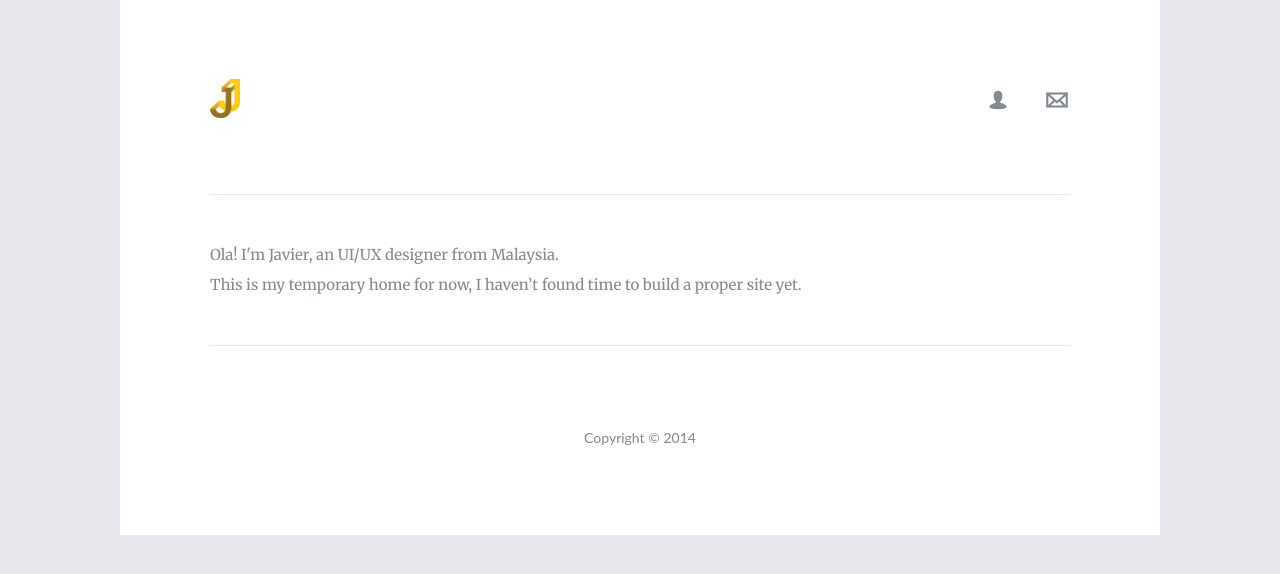
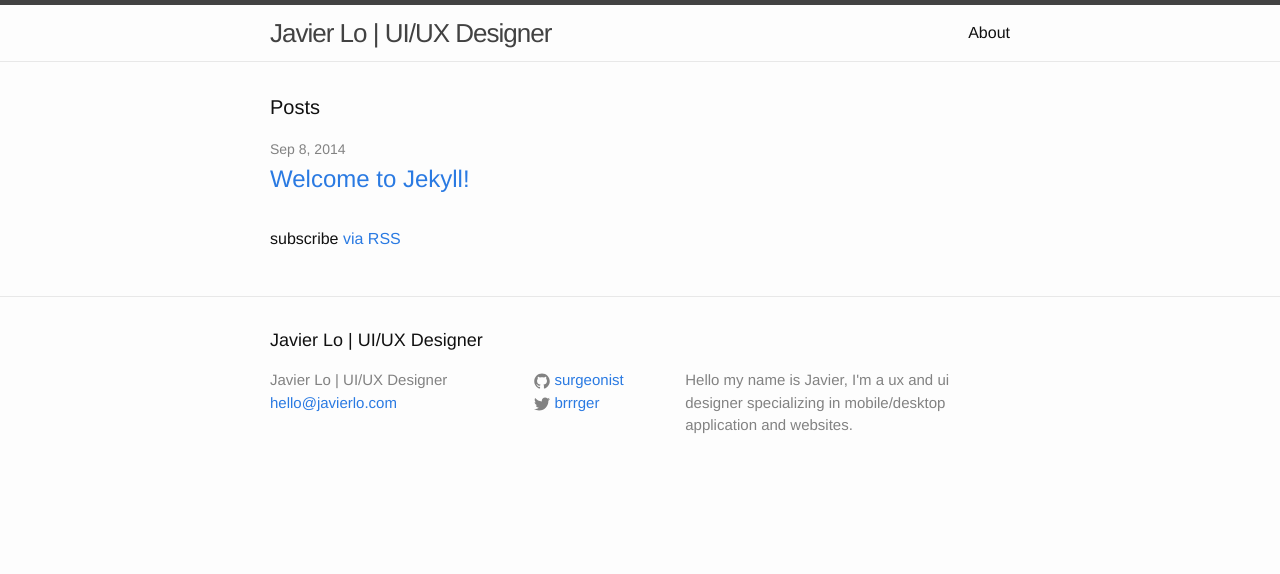
Before and after one commit to javierlocp/javierlocp.github.io, a Jekyll site: the page built from index.html, in a window 1280 px wide. Shown: the top 574 px of the page. Built offline with Jekyll 4.4.1, drawn with Linux system fonts in a browser that asks for light colours; nearby versions of some CDN libraries.

Commit message:
new beginning

```diff
--- a/index.html
+++ b/index.html
@@ -1,103 +1,23 @@
+---
+layout: default
+---
 
-<!DOCTYPE html>
+<div class="home">
 
-<!-- BEGIN HTML -->
+  <h1 class="page-heading">Posts</h1>
 
-<html dir="ltr" lang="en-US">
+  <ul class="post-list">
+    {% for post in site.posts %}
+      <li>
+        <span class="post-meta">{{ post.date | date: "%b %-d, %Y" }}</span>
 
-<head>
+        <h2>
+          <a class="post-link" href="{{ post.url | prepend: site.baseurl }}">{{ post.title }}</a>
+        </h2>
+      </li>
+    {% endfor %}
+  </ul>
 
-<!-- Designed & Developed by Ben Bate (http://benbate.com) -->
+  <p class="rss-subscribe">subscribe <a href="{{ "/feed.xml" | prepend: site.baseurl }}">via RSS</a></p>
 
-<meta charset="utf-8">
-
-<!-- PAGE TITLES -->
-
-<title>Javier | User Interface Designer</title>
-
-<!-- META -->
-
-<meta name="keywords" content="designer, user interface designer, user experience designer, ux designer, ui designer, ux design, ui design, javier lo, freelance designer malaysia, malaysia" />
-
-
-<!-- MAIN CSS -->
-
-<link href="style.css" rel="stylesheet" type="text/css" />
-
-<!-- SCRIPTS -->
-
-<script src="http://ajax.googleapis.com/ajax/libs/jquery/1.9.1/jquery.min.js"></script>
-
-<script src="js/jquery.jribbble-1.0.1.ugly.js"></script>
-
-<script src="js/site.js"></script>
-
-<!-- FONTS -->
-
-<link href='http://fonts.googleapis.com/css?family=Open+Sans:600,700' rel='stylesheet' type='text/css'>
-
-<link href='http://fonts.googleapis.com/css?family=Merriweather:300,400,700' rel='stylesheet' type='text/css'>
-
-<!-- SHORTCUT ICONS -->
-
-<link REL="SHORTCUT ICON" HREF="images/yourfavicon.ico">
-
-<link rel="apple-touch-icon-precomposed" href="images/youriphoneicon.png">
-
-<!-- RESPONSIVE (MOBILE) -->
-
-<meta name="viewport" content="width=device-width, minimum-scale=1.0, maximum-scale=1.0">
-
-</head>
-
-<body>
-
-<div id="container">
-
-	<header>
-
-		<a id="logo"><img src="images/logo.png"></a>
-
-		<nav>
-			<a id="about">X</a>
-			<a href="mailto:hello@javierlo.com">[</a>
-		</nav>
-
-	</header>
-
-	<div class="overlay"></div>
-
-	<div class="popup">
-
-		<p>I'm currently <span class="green">available</span> for hire.</p>
-		<p>Skype: javierlocp</p>
-		<p>Tel: (+60)016 881 8272</p>
-
-	</div>
-
-	<section id="intro">
-
-		<p>Ola! I'm Javier, an UI/UX designer from Malaysia.</p>
-		<p>This is my temporary home for now, I haven&rsquo;t found time to build a proper site yet.</p>
-
-	</section>
-
-	<section id="thumbnails">
-
-			<ul>
-
-			</ul>
-
-	</section><!-- END THUMBNAILS -->
-
-	<footer>
-
-		Copyright &copy; 2014
-
-	</footer>
-
-</div><!-- END CONTAINER -->
-
-</body>
-
-</html>
+</div>
--- a/style.css
+++ /dev/null
@@ -1,291 +0,0 @@
-@charset "UTF-8";
-
-/*-----------------------------------------------------------------------------------
-
-	Author: Ben Bate
-	Author URL: http://benbate.com
-
------------------------------------------------------------------------------------*/
-
-/*------ CSS RESET ------*/
-
-html, body, div, span, applet, object, iframe,
-h1, h2, h3, h4, h5, h6, p, blockquote, pre,
-a, abbr, acronym, address, big, cite, code,
-del, dfn, em, img, ins, kbd, q, s, samp,
-small, strike, strong, sub, sup, tt, var,
-b, u, i, center,
-dl, dt, dd, ol, ul, li,
-fieldset, form, label, legend,
-table, caption, tbody, tfoot, thead, tr, th, td,
-article, aside, canvas, details, embed,
-figure, figcaption, footer, header, hgroup,
-menu, nav, output, ruby, section, summary,
-time, mark, audio, video {
-	margin: 0;
-	padding: 0;
-	border: 0;
-	font-size: 100%;
-	font: inherit;
-	vertical-align: baseline;
-	-webkit-font-smoothing: antialiased;
-	font-smoothing: antialiased;
-	text-decoration: none;
-}
-article, aside, details, figcaption, figure,
-footer, header, hgroup, menu, nav, section {
-	display: block;
-}
-body {
-	line-height: 1;
-}
-ol, ul {
-	list-style: none;
-}
-blockquote, q {
-	quotes: none;
-}
-blockquote:before, blockquote:after,
-q:before, q:after {
-	content: '';
-	content: none;
-}
-table {
-	border-collapse: collapse;
-	border-spacing: 0;
-}
-
-
-/*------ BEGIN MAIN CSS ------*/
-
-@font-face {
-	font-family: Typicons;
-    src: url(fonts/typicons-regular-webfont.ttf);
-    font-weight:400;
-}
-
-
-/*------ GENERAL ------*/
-
-body {
-	background: #e6e8ed;
-	font-family: "Lato";
-	color: #848a91;
-	-webkit-animation-name: bodyAnim;
-    -moz-animation-name: bodyAnim;
-    -ms-animation-name: bodyAnim;
-	-o-animation-name: bodyAnim;
-	animation-name: bodyAnim;
-	-webkit-animation-fill-mode: both;
-	-moz-animation-fill-mode: both;
-	-ms-animation-fill-mode: both;
-	-o-animation-fill-mode: both;
-	animation-fill-mode: both;
-	-webkit-animation-delay: 0.5s;
-	-moz-animation-delay: 0.5s;
-	-ms-animation-delay: 0.5s;
-	-o-animation-delay: 0.5s;
-	animation-delay: 0.5s;
-	-webkit-animation-duration: 0.5s;
-	-moz-animation-duration: 0.5s;
-	-ms-animation-duration: 0.5s;
-	-o-animation-duration: 0.5s;
-	animation-duration: 0.5s;
-}
-
-@-webkit-keyframes bodyAnim {
-	0%   { opacity: 0;}
-	100% { opacity: 1;}
-}
-
-@-moz-keyframes bodyAnim {
-	0%   { opacity: 0;}
-	100% { opacity: 1;}
-}
-
-@-o-keyframes bodyAnim {
-	0%   { opacity: 0;}
-	100% { opacity: 1;}
-}
-
-@keyframes bodyAnim {
-	0%   { opacity: 0;}
-	100% { opacity: 1;}
-}
-
-a {
-	color: #848a91;
-	-o-transition:all .2s ease-out, background 0.5s ease-in;
-	-ms-transition:all .2s ease-out, background 0.5s ease-in;
-	-moz-transition:all .2s ease-out, background 0.5s ease-in;
-	-webkit-transition:all .2s ease-out, background 0.5s ease-in;
-	transition:all .2s ease-out, background 0.5s ease-in;
-	cursor: pointer;
-}
-
-a:hover {
-	color: #2D72D9;
-}
-
-#container {
-	width: 860px;
-	margin: 0 auto;
-	background: white;
-	padding: 90px;
-}
-
-
-/*------ HEADER ------*/
-
-header {
-	height: 104px;
-	border-bottom: 1px solid #e6e8ed;
-	font-weight: 700;
-}
-
-header a#logo {
-	float: left;
-	margin-top: -11px;
-	height: auto;
-	width: 30px;
-}
-
-header a#logo img{
-	width: 100%;
-}
-
-header nav {
-	float: right;
-	font-weight: 400;
-	font-family: Typicons;
-	font-size: 26px;
-}
-
-header nav a {
-	margin-left: 20px;
-}
-
-/*------ INTRO ------*/
-
-#intro {
-	padding: 45px 0;
-	border-bottom: 1px solid #e6e8ed;
-	font-family: "Merriweather";
-	font-size: 15px;
-}
-
-#intro p {
-	line-height: 2;
-}
-
-/*------ THUMBNAILS ------*/
-
-#thumbnails {
-	margin-top: 55px;
-}
-
-#thumbnails ul li {
-	display: inline;
-}
-
-#thumbnails ul a img {
-	-o-transition:all .2s ease-out, background 0.5s ease-in;
-	-ms-transition:all .2s ease-out, background 0.5s ease-in;
-	-moz-transition:all .2s ease-out, background 0.5s ease-in;
-	-webkit-transition:all .2s ease-out, background 0.5s ease-in;
-	transition:all .2s ease-out, background 0.5s ease-in;
-	margin: -2px 0 0 0px;
-	width: 286px;
-	height: 215px;
-}
-
-#thumbnails ul a img:hover {
-	opacity: 0.85;
-}
-
-
-/*------ FOOTER ------*/
-
-footer {
-	width: 100%;
-	text-align: center;
-	margin-top: 85px;
-	font-size: 14px;
-}
-
-footer a {
-
-}
-
-
-/*------ ABOUT ------*/
-
-.overlay {
-	position: fixed;
-	top: 0;
-	left: 0;
-	right: 0;
-	bottom: 0;
-	background:rgba(0,0,0,0.7);
-	overflow: hidden;
-	z-index: 9999;
-	cursor: pointer;
-	display: none;
-}
-
-.popup {
-	display: none;
-	position: fixed;
-	top: 50%;
-	left: 50%;
-	width: 190px;
-	margin: -100px 0 0 -148px;
-	background: white;
-	padding: 53px 53px 33px 53px;
-	z-index: 999999;
-	opacity: 0.95;
-	border-radius: 2px;
-	font-size: 14px;
-}
-
-.popup p {
-	line-height: 1.5;
-	margin-bottom: 20px;
-}
-
-.green {
-	color: #18AF90;
-}
-
-
-/*------ MEDIA QUERIES ------*/
-
-@media only screen and (max-width: 1023px) {
-
-  #container {
-  	width: 60%;
-  }
-
-  #thumbnails ul a img {
-  	width: 100%;
-  	height: 100%;
-  }
-
-}
-
-@media only screen and (max-width: 480px) {
-
-	#container {
-  	width: 70%;
-  	padding: 60px 40px;
-  }
-
-  header {
-  	height: 80px;
-  }
-
-  footer {
-  	margin-top: 55px;
-  }
-
-}
```
Also changed, not shown: index2.html (deleted, +0 -23 lines).
